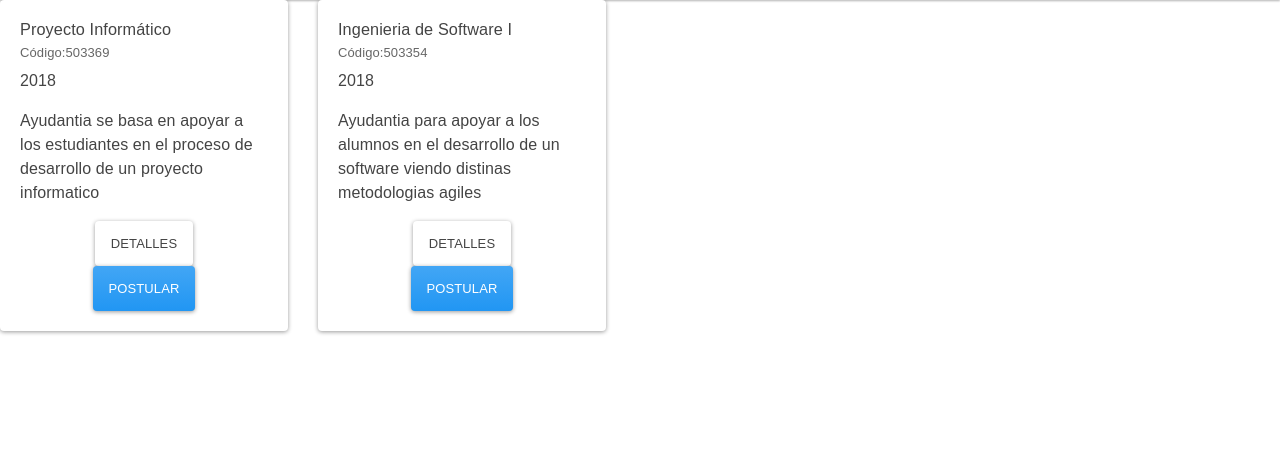
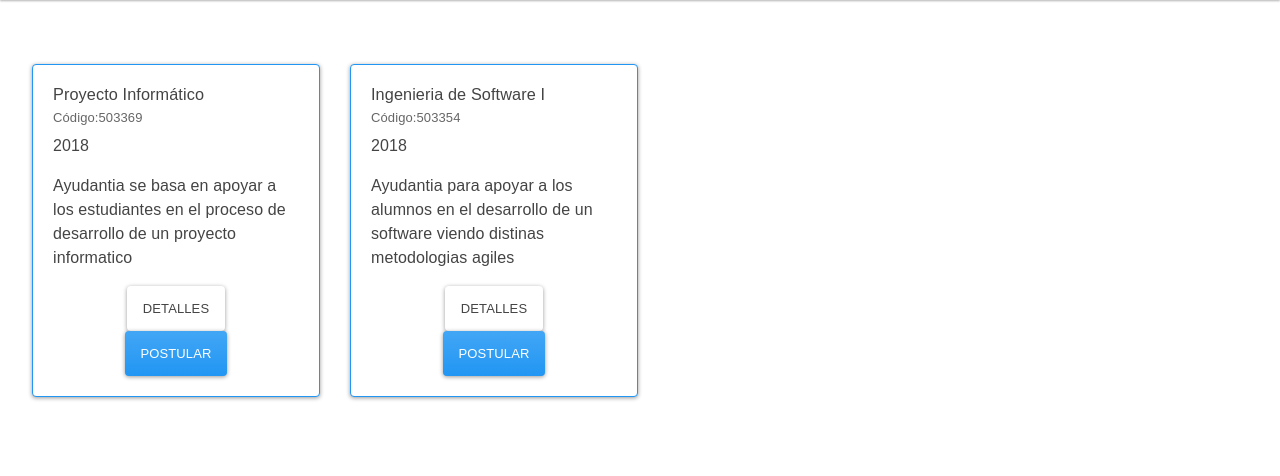
Before and after one commit to BeleIgnacia/PostulaAyudantiasUdeC, a Django app: template templates/plataforma/desplegar_ofertas_ayudantias.html in a window 1280 px wide. Shown: the part 85-561 px from the top of the page. Run offline with Django 3.2, Linux system fonts and the light colour scheme; the template is opened without the code that fills it: values that come from a table or form of the project are taken from there, others are empty; data comes from the database, SQL or seed files in the repository; parts of the project's set-up code (start-up, migrations or seed data) failed here and were passed over; some libraries are stand-ins or nearby versions; some web fonts are replaced.

Commit message:
Ajustes de diseño

```diff
--- a/templates/plataforma/desplegar_ofertas_ayudantias.html
+++ b/templates/plataforma/desplegar_ofertas_ayudantias.html
@@ -4,10 +4,11 @@
 
 {% block content %}
     {% if object_list %}
+        <div class="jumbotron" style="background-color: white;">
         <div class="card-deck">
             {% for ayudantia in object_list %}
                 <div class="card-group">
-                    <div class="card " style="width: 18rem;">
+                    <div class="card border-primary mb-3" style="width: 18rem;">
                         <div class="card-body">
                             <h5 class="card-title">{{ ayudantia.curso.nombre }}</h5>
                             <h6 class="card-subtitle mb-2 text-muted">Código:{{ ayudantia.curso.codigo }}</h6>
@@ -33,8 +34,5 @@
     {% else %}
         <h1>No hay ofertas de asignaturas para el Semestre actual</h1>
     {% endif %}
-
 </div>
 {% endblock %}
-
-</body>
```
